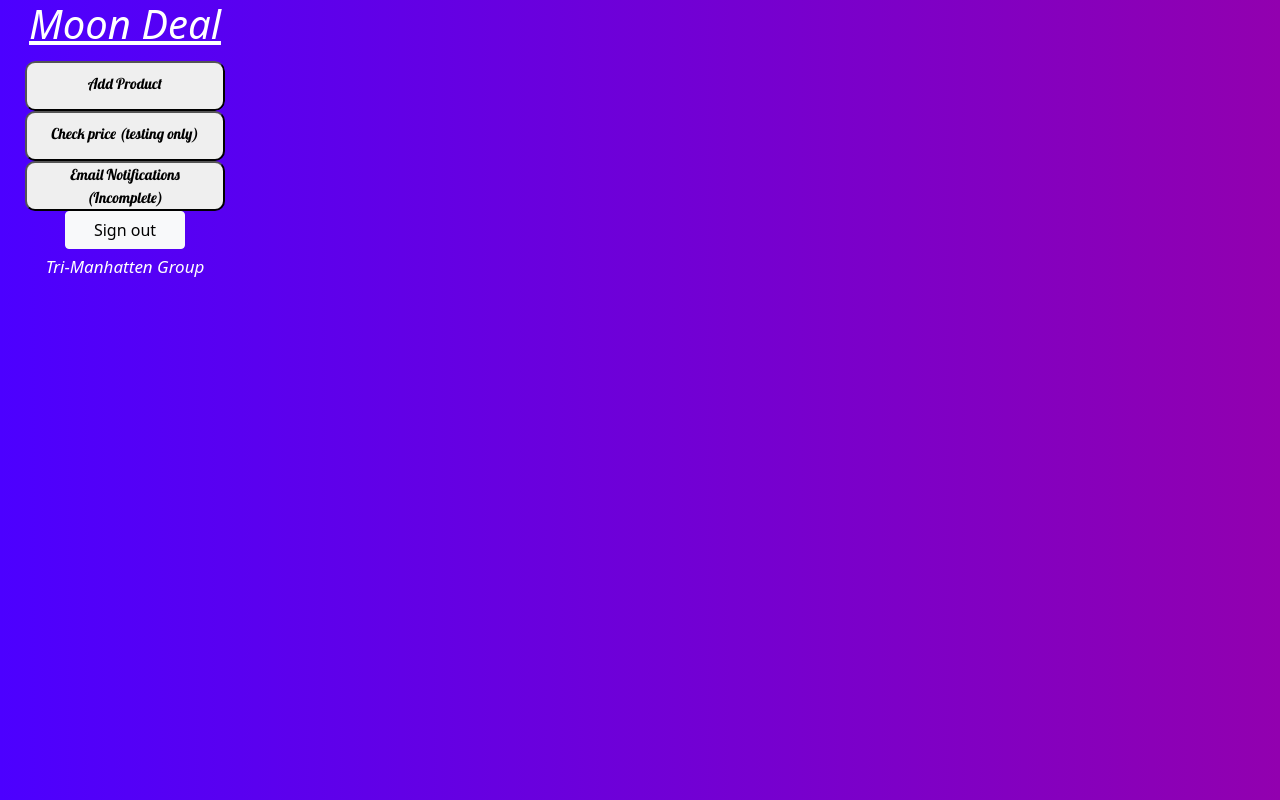
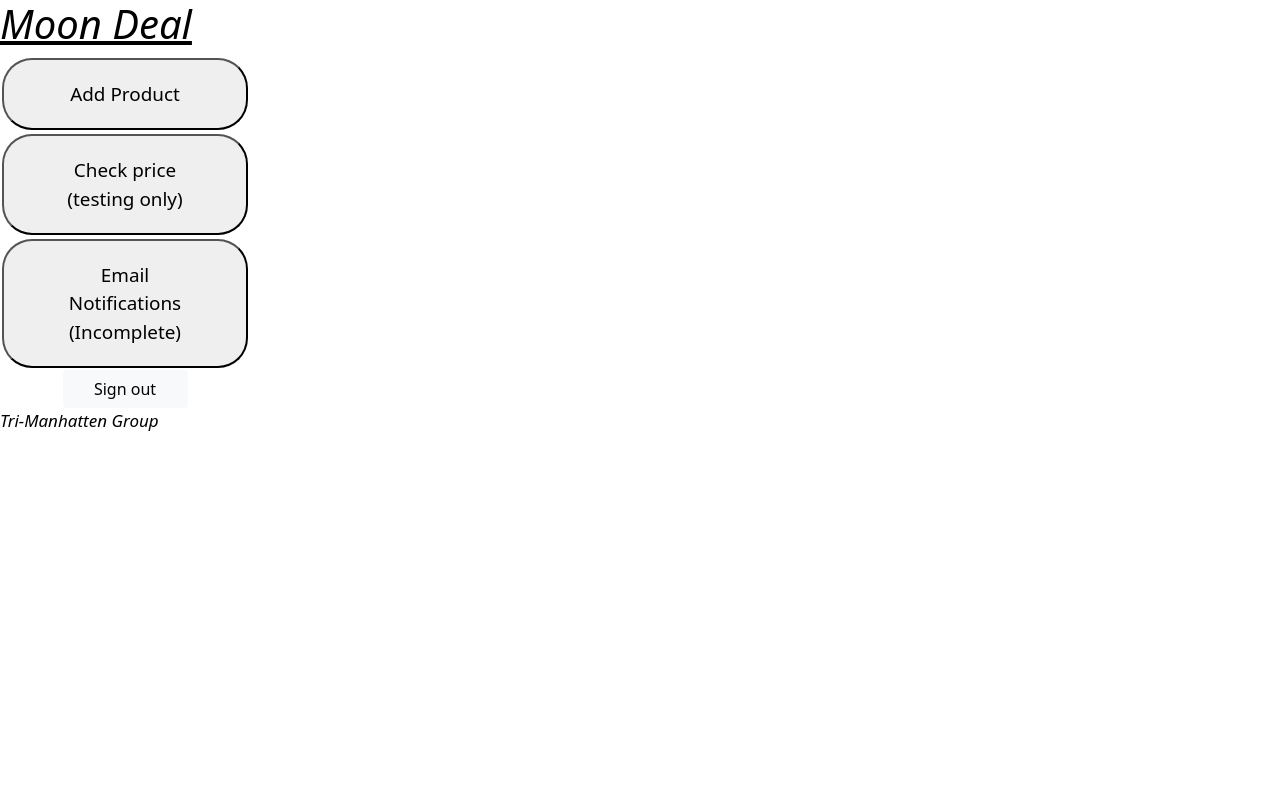
Before and after one commit to elyskrie21/Cpre186-Extension, a browser extension: page background.html in a window 1280 px wide. Drawn offline with nearby package versions, Linux system fonts and the light colour scheme; sample sign-in values are in the browser's storage.

Commit message:
Changed button design in popup.css and rewrote part of background.html

```diff
--- a/background.html
+++ b/background.html
@@ -29,25 +29,22 @@
     />
   </head>
   <body>
+    <div class="container"></div>
         <div class="header">
             <h1><i>Moon Deal</i></h1>
         </div>
         <div class="buttons">
-      <div class="addProduct">
-        <button id="add-product" class="addProduct">Add Product</button>
-      </div>
+            <button id="add-product" class="button">
+                Add Product
+            </button>
 
-      <div class="checkPrice">
-        <button id="check-price" class="checkPrice">
+            <button id="check-price" class="button">
                 Check price (testing only)
             </button>
-      </div>
 
-      <div class="emailListing">
-        <button id="email-listing" class="emailListing">
+            <button  if="email-listing" class="button">
                 Email Notifications (Incomplete)
             </button>
-      </div>
 
         <div class="text-center d-grid gap-2 col-6 mx-auto">
             <button type="submit" class="btn btn-light" id="signoutButton">
@@ -59,6 +56,7 @@
         <div class="footer">
             <p><i>Tri-Manhatten Group</i></p>
         </div>
+    </div>
 
     <script src="popup.js"></script>
   </body>
--- a/style/popup.css
+++ b/style/popup.css
@@ -3,61 +3,60 @@
 Blue and Pink
 Todo: Create CSS styling
  */
-/* body {
-    background-color: #191970;
-    width: 300;
-    height: 75;
-}
-h1 {
-    color: white;
-    font-size: 30;
-    text-align: center;
+body {
     font-family: 'Lobster', cursive;
-}
-p {
-    color: white;
-    text-align: center;
-    font-family: 'Lobster', cursive;
-}
-button {
-    background-color:rgb(248, 45, 147);
-    margin: 5;
-    padding: 10;
-    border-color: black;
-    color: white;
-    font-size: 15;
-    text-align: center;
-    display: inline-flex;
-    font-family: 'Lobster', cursive;
-} */
-body {
-    background-image: linear-gradient(to right, rgb(76, 0, 255) , rgb(146, 0, 175));
     width: 250;
     height: 250;
-    font-family: 'Lobster', cursive;
+}
+.container {
+    display: flex;
+    text-align: center;
+    flex-direction: column;
+    align-items: center;
+    justify-content: center;
 }
 .header {
-    display: flex;
-    justify-content: center;
-    color: rgb(255, 255, 255);
+    color: black;
     text-decoration: underline;
     font-size: 19;
 }
 .buttons {
     display: flex;
     flex-direction: column;
-    margin: 5px;
-    align-items: center;
 }
-.addProduct {
+.button {
+    text-decoration: none;
+    padding: 20px 50px;
+    font-size: 0.5cm;
+    position: relative;
+    margin: 2px;
+
     overflow: hidden;
-    width: 200;
-    height: 50;
+    border-radius: 30px;
+    color: black;
+    box-shadow: 0 0 0 0 rgba(143, 64, 248, 0.5), 0 0 0 0 rgba(39, 200, 255, 0.5);
+    transition: transform 0.3s ease, box-shadow 0.3s ease;
+}
+.button::after {
+    content: "";
+    width: 200px;
+    height: 50px;
+    position: absolute;
+    top: -50px;
+    left: -100px;
+    background-color: black;
+    background-image: linear-gradient(225deg, #27d86c 0%, #26caf8 50%, #c625d0 100%);
+    z-index: -1;
+    transition: transform 0.5s ease;
+}
+.button:hover {
+    transform: translate(0, -3px);
+    box-shadow: 10px -10px 25px 0 rgba(143, 64, 248, 0.5), -10px 10px 25px 0 rgba(39, 200, 255, 0.5);
+}
+
+/* .addProduct {
     border-radius: 10px;
-    padding-bottom: 5px;
     color: black;
-    font-size: 15;
-    font-family: 'Lobster', cursive;
 }
 .checkPrice {
     width: 200;
@@ -76,11 +75,9 @@ body {
     color: black;
     font-size: 15;
     font-family: 'Lobster', cursive;
-}
+} */
 .footer {
-    display: flex;
-    color: white;
+    color: black;
     font-size: 17px;
     font-style: italic;
-    justify-content: center;
 }
```
Lines whose indentation alone changed are shown as unchanged.
